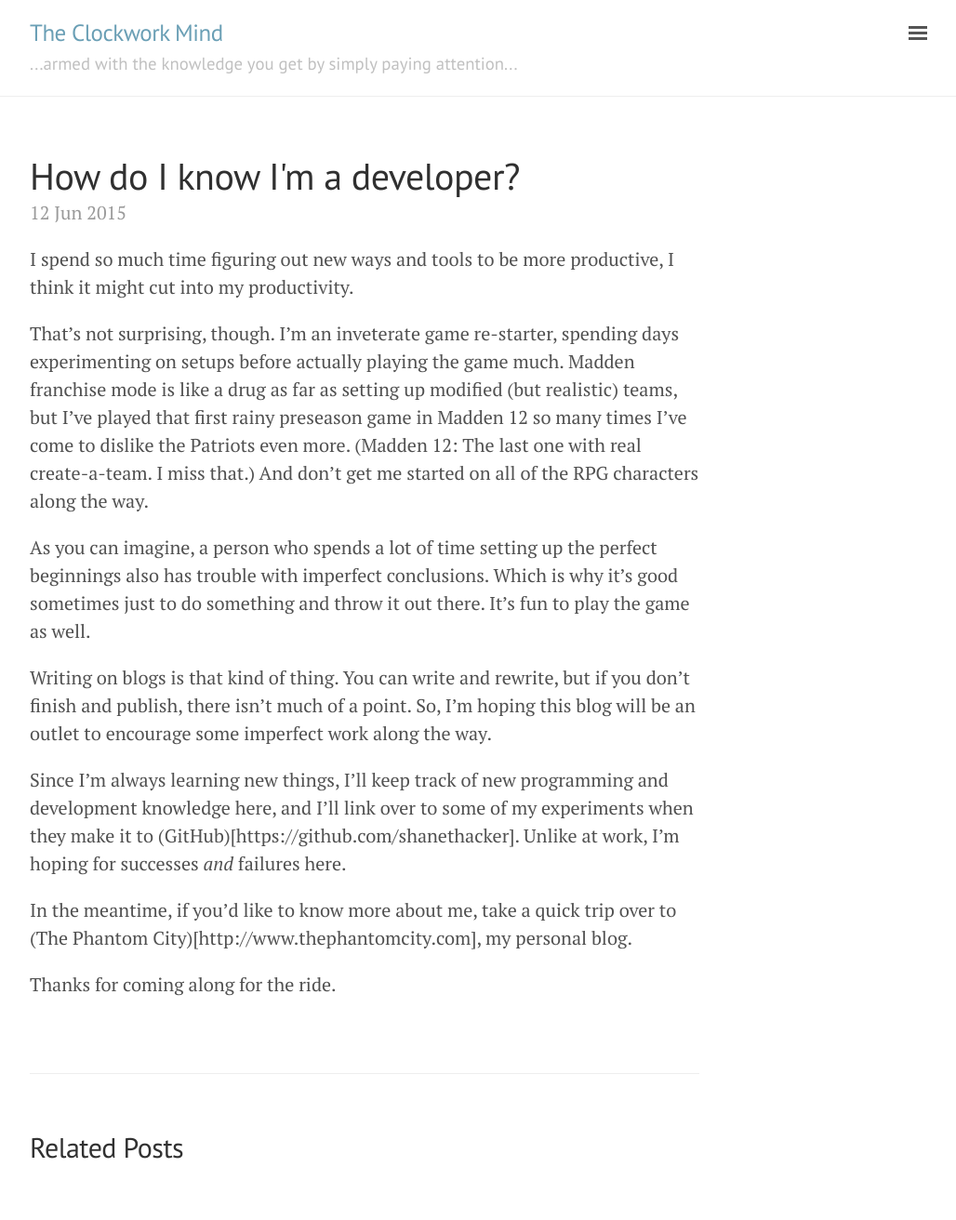
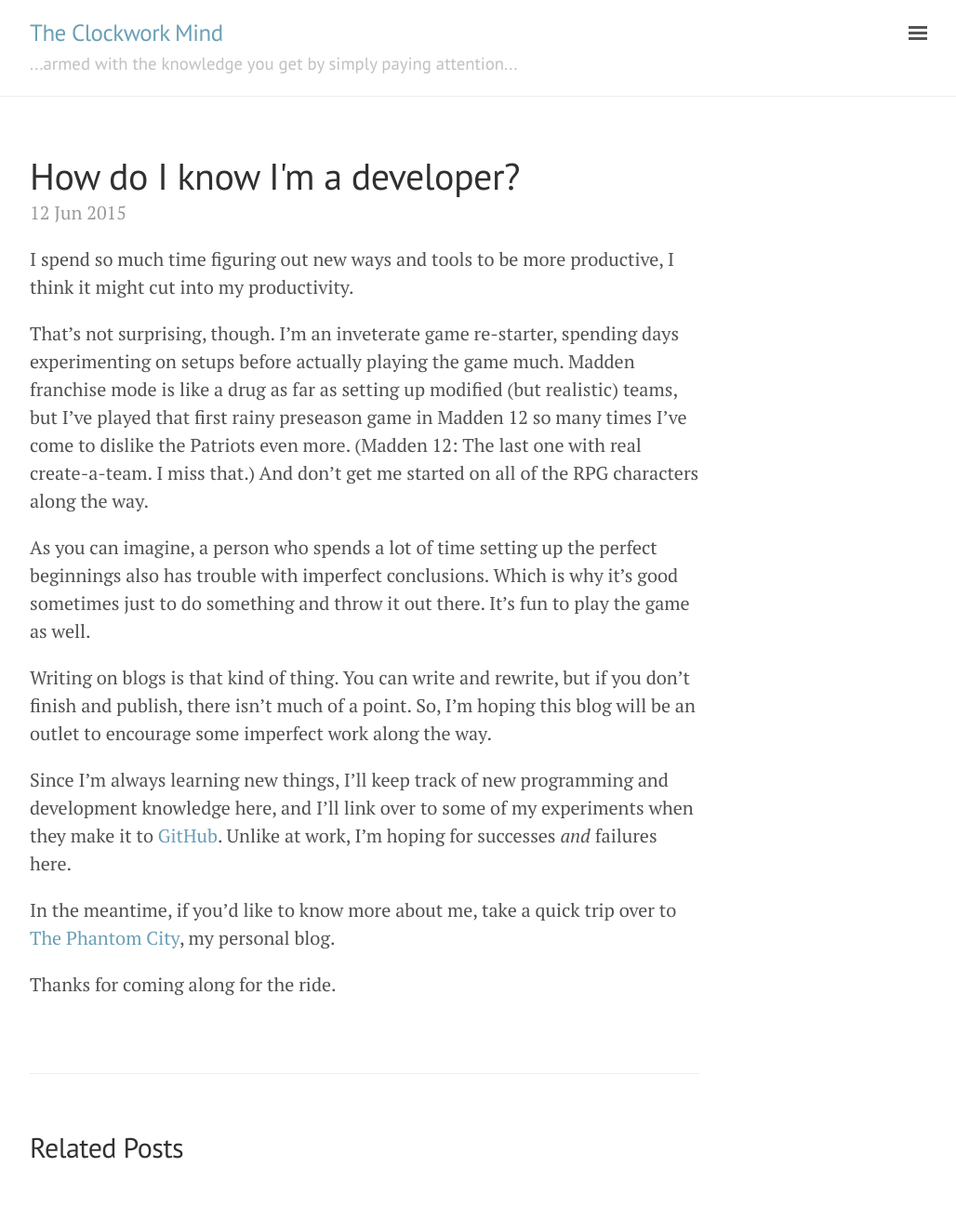
Before and after one commit to shanethacker/shanethacker.github.io, a Jekyll site: the page built from _posts/2015-06-12-how-do-i-know-im-a-developer.md, in a window 1280 px wide. Shown: the whole page at 93% size, without its empty margins (248-1276 px from the left). Built offline with Jekyll 4.4.1, drawn with Linux system fonts in a browser that asks for light colours.

Commit message:
Fixed links in post.

```diff
--- a/_posts/2015-06-12-how-do-i-know-im-a-developer.md
+++ b/_posts/2015-06-12-how-do-i-know-im-a-developer.md
@@ -11,8 +11,8 @@ As you can imagine, a person who spends a lot of time setting up the perfect beg
 
 Writing on blogs is that kind of thing. You can write and rewrite, but if you don't finish and publish, there isn't much of a point. So, I'm hoping this blog will be an outlet to encourage some imperfect work along the way.
 
-Since I'm always learning new things, I'll keep track of new programming and development knowledge here, and I'll link over to some of my experiments when they make it to (GitHub)[https://github.com/shanethacker]. Unlike at work, I'm hoping for successes *and* failures here.
+Since I'm always learning new things, I'll keep track of new programming and development knowledge here, and I'll link over to some of my experiments when they make it to [GitHub](https://github.com/shanethacker). Unlike at work, I'm hoping for successes *and* failures here.
 
-In the meantime, if you'd like to know more about me, take a quick trip over to (The Phantom City)[http://www.thephantomcity.com], my personal blog.
+In the meantime, if you'd like to know more about me, take a quick trip over to [The Phantom City](http://www.thephantomcity.com), my personal blog.
 
 Thanks for coming along for the ride.
```
